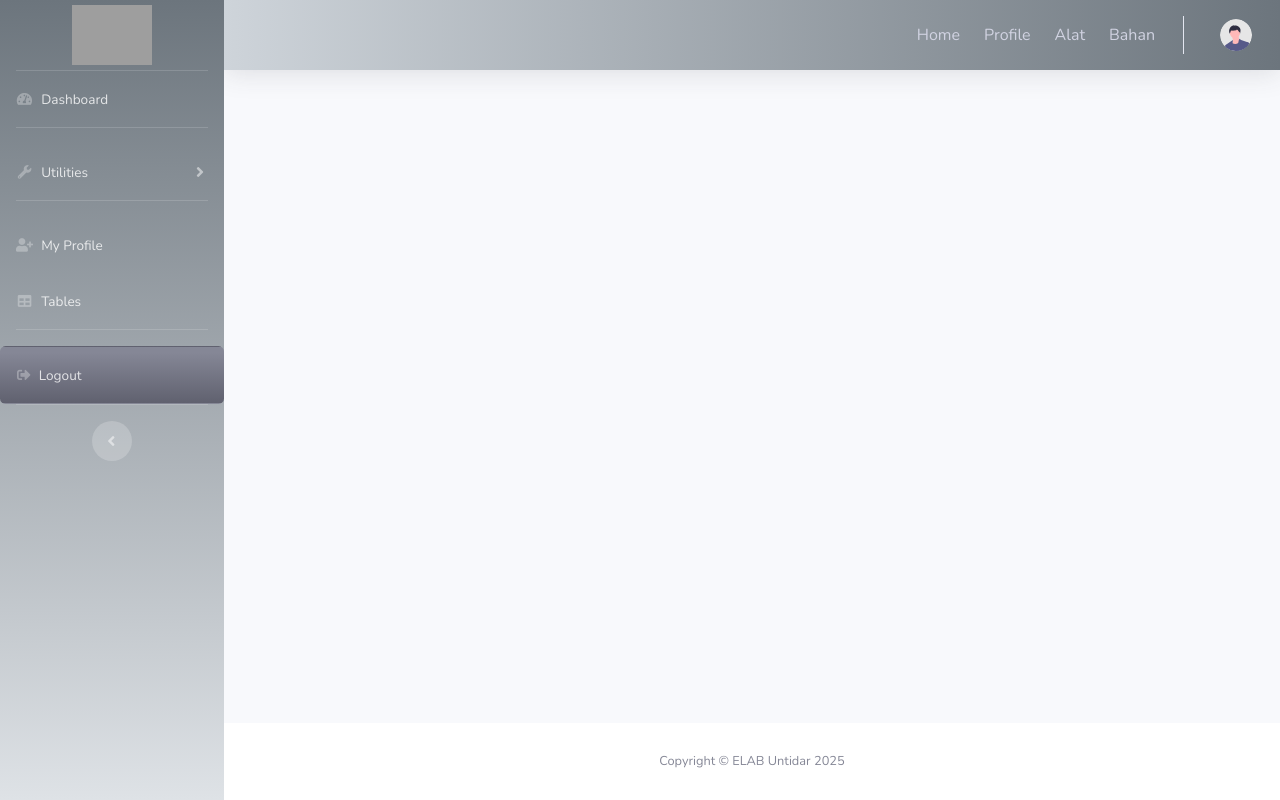
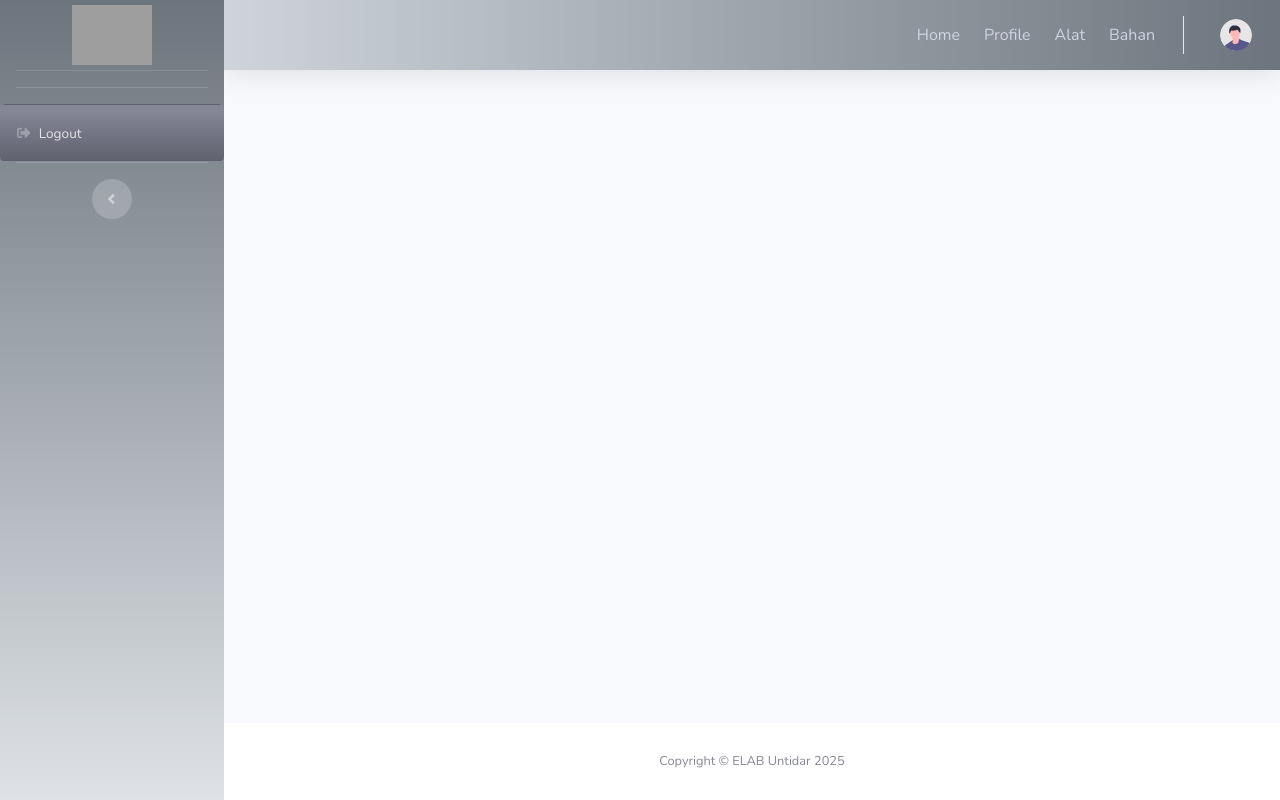
Before and after one commit to kurniawanUntidar/elab.api, a CodeIgniter 4 app: the page made by app/Views/home.php in a window 1280 px wide. Run offline with PHP 8.4 and a stand-in for CodeIgniter, Linux system fonts and the light colour scheme; the template is opened without the code that fills it, so the values that code supplies are empty; some libraries are stand-ins or nearby versions; grey boxes are pictures that could not be loaded.

Commit message:
repair menu structure

```diff
--- a/app/Views/templates/sidebar.php
+++ b/app/Views/templates/sidebar.php
@@ -5,29 +5,20 @@
                 <img src="<?= base_url();?>img/Logo-elab.svg" alt="Elab" height="60">
             </a>
 
-            <!-- Divider -->
-            <hr class="sidebar-divider my-0">
-
-            <!-- Nav Item - Dashboard -->
-            <li class="nav-item">
-                <a class="nav-link" href="index.html">
-                    <i class="fas fa-fw fa-tachometer-alt"></i>
-                    <span>Dashboard</span></a>
-            </li>
 
             <!-- Divider -->
             <hr class="sidebar-divider">
 
            <?php foreach ($menu as $menuItem): ?>
             <li class="nav-item">
-                <a class="nav-link" href="index.html">
+                <a class="nav-link collapsed" href="index.html" data-toggle="collapse">
                     <i class="<?= $menuItem['logo'] ?>"></i>
                     <span><?= $menuItem['menu'] ?></span></a>
             </li>
              <hr class="sidebar-divider">
             <?php endforeach; ?>
 
-            <!-- Nav Item - Utilities Collapse Menu -->
+            <!-- Nav Item - Utilities Collapse Menu
             <li class="nav-item">
                 <a class="nav-link collapsed" href="#" data-toggle="collapse" data-target="#collapseUtilities"
                     aria-expanded="true" aria-controls="collapseUtilities">
@@ -44,24 +35,8 @@
                         <a class="collapse-item" href="utilities-other.html">Other</a>
                     </div>
                 </div>
-            </li>
+            </li> -->
 
-            <!-- Divider -->
-            <hr class="sidebar-divider">
-
-            <!-- Nav Item - My Profile -->
-            <li class="nav-item">
-                <a class="nav-link" href="My Profile.html">
-                    <i class="fas fa-fw fa-user-plus"></i>
-                    <span>My Profile</span></a>
-            </li>
-
-            <!-- Nav Item - Tables -->
-            <li class="nav-item">
-                <a class="nav-link" href="tables.html">
-                    <i class="fas fa-fw fa-table"></i>
-                    <span>Tables</span></a>
-            </li>
 
             <!-- Divider -->
             <hr class="sidebar-divider d-none d-md-block">
```
